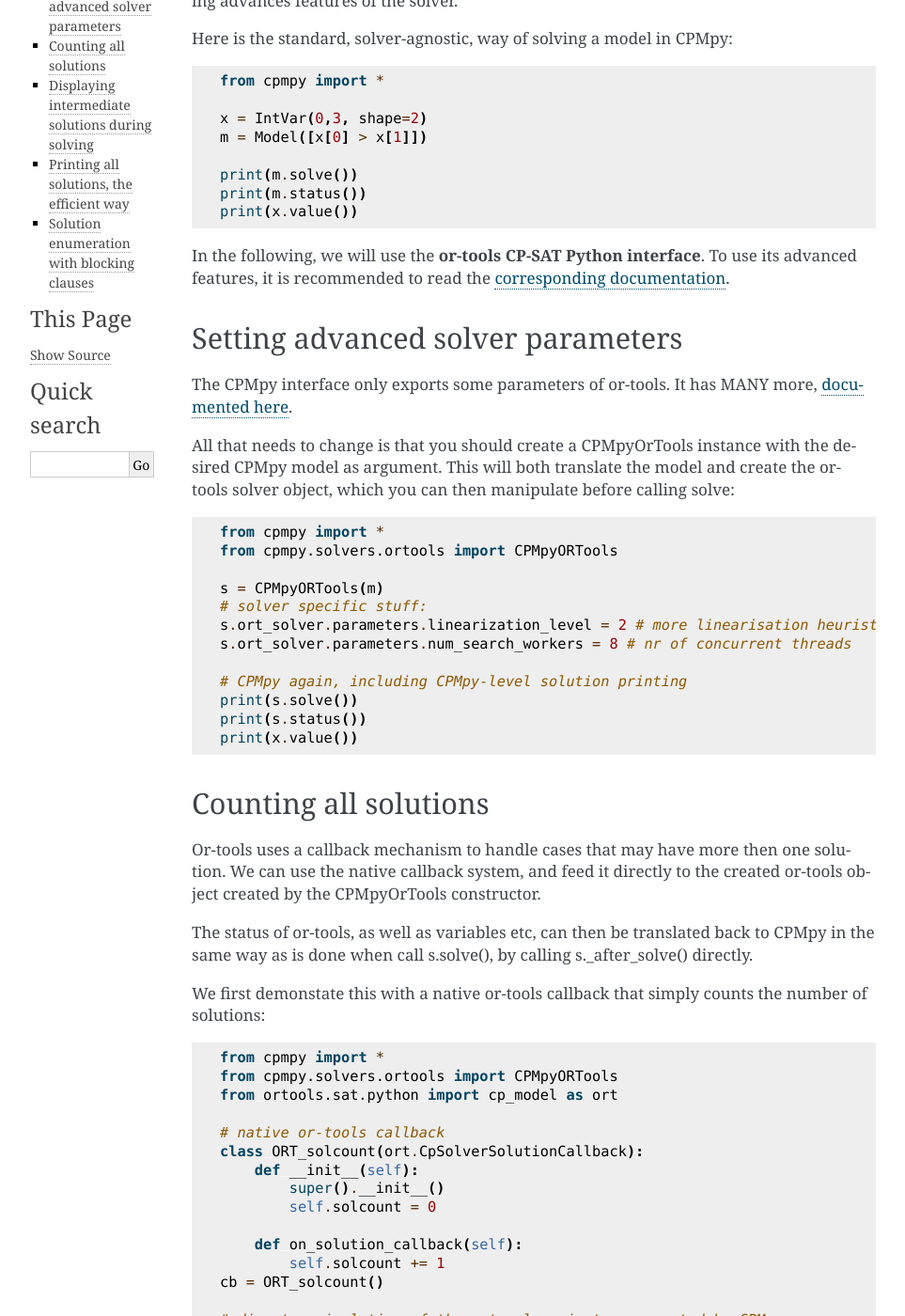
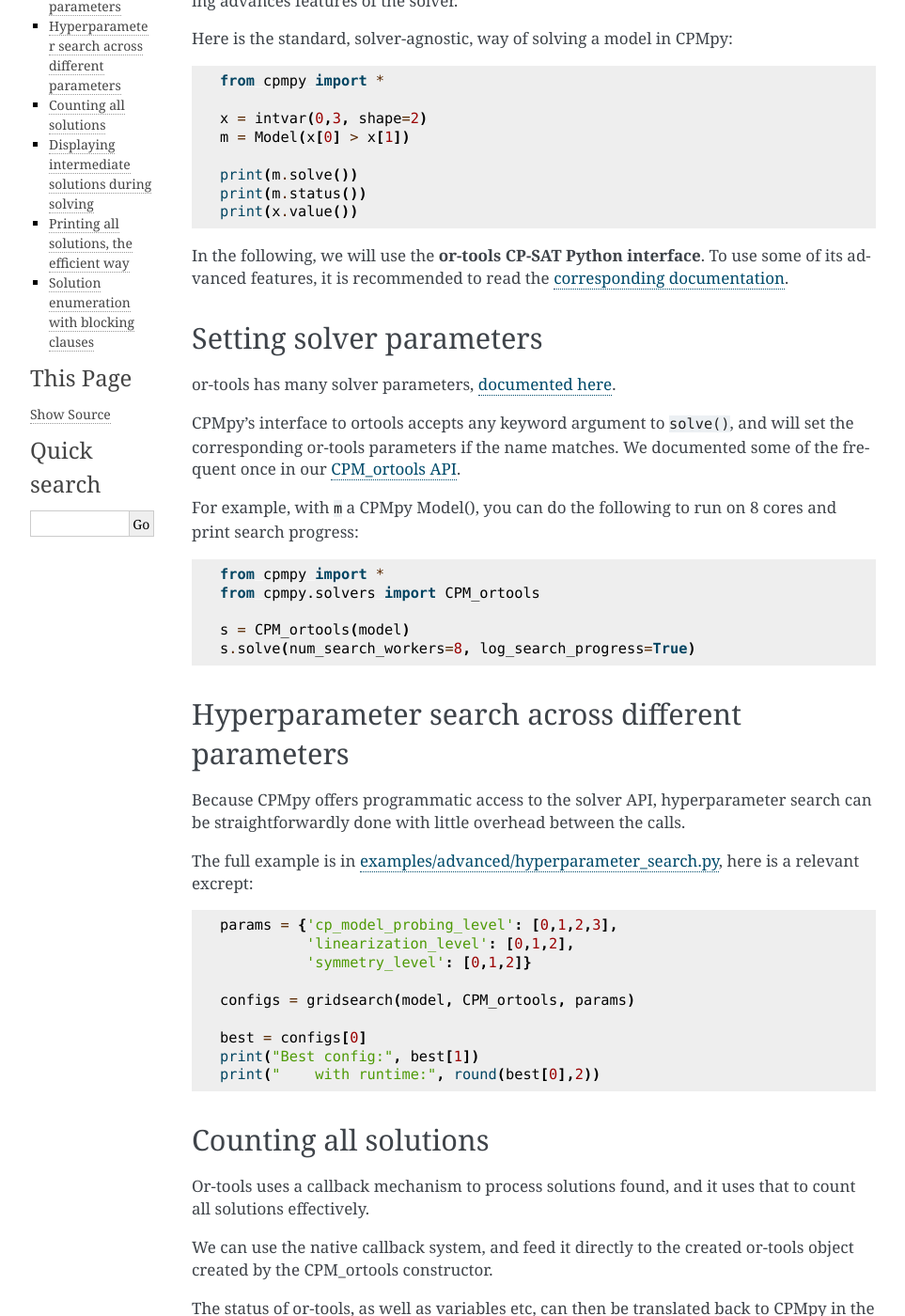
Before and after one commit to CPMpy/cpmpy, a Sphinx documentation site: the page built from docs/advanced_solver_features.md, in a window 1280 px wide and 1400 px high, scrolled down 218 px. Shown: the whole window at 94% size, without its empty margins (148-1111 px from the left). Built offline with Sphinx 7.4.7, drawn with Linux system fonts in a browser that asks for light colours; pages that are not in the unit, such as notebooks, are missing from menus; some of the changed text lies outside the part shown.

Commit message:
add hyperparameter search to docs

````diff
--- a/docs/advanced_solver_features.md
+++ b/docs/advanced_solver_features.md
@@ -7,38 +7,53 @@ Here is the standard, solver-agnostic, way of solving a model in CPMpy:
 ```python
 from cpmpy import *
 
-x = IntVar(0,3, shape=2)
-m = Model([x[0] > x[1]])
+x = intvar(0,3, shape=2)
+m = Model(x[0] > x[1])
 
 print(m.solve())
 print(m.status())
 print(x.value())
 ```
 
-In the following, we will use the __or-tools CP-SAT Python interface__. To use its advanced features, it is recommended to read the [corresponding documentation](https://developers.google.com/optimization/reference/python/sat/python/cp_model).
+In the following, we will use the __or-tools CP-SAT Python interface__. To use some of its advanced features, it is recommended to read the [corresponding documentation](https://developers.google.com/optimization/reference/python/sat/python/cp_model).
 
-## Setting advanced solver parameters
-The CPMpy interface only exports some parameters of or-tools. It has MANY more, [documented here](https://github.com/google/or-tools/blob/stable/ortools/sat/sat_parameters.proto]).
+## Setting solver parameters
+or-tools has many solver parameters, [documented here](https://github.com/google/or-tools/blob/stable/ortools/sat/sat_parameters.proto]).
 
-All that needs to change is that you should create a CPMpyOrTools instance with the desired CPMpy model as argument. This will both translate the model and create the or-tools solver object, which you can then manipulate before calling solve:
+CPMpy's interface to ortools accepts any keyword argument to `solve()`, and will set the corresponding or-tools parameters if the name matches. We documented some of the frequent once in our [CPM_ortools API](cpmpy/solvers/ortools.py).
+
+For example, with `m` a CPMpy Model(), you can do the following to run on 8 cores and print search progress:
 
 ```python
 from cpmpy import *
-from cpmpy.solvers.ortools import CPMpyORTools
+from cpmpy.solvers import CPM_ortools
 
-s = CPMpyORTools(m)
-# solver specific stuff:
-s.ort_solver.parameters.linearization_level = 2 # more linearisation heuristics
-s.ort_solver.parameters.num_search_workers = 8 # nr of concurrent threads
-
-# CPMpy again, including CPMpy-level solution printing
-print(s.solve())
-print(s.status())
-print(x.value())
+s = CPM_ortools(model)
+s.solve(num_search_workers=8, log_search_progress=True)
 ```
 
+## Hyperparameter search across different parameters
+Because CPMpy offers programmatic access to the solver API, hyperparameter search can be straightforwardly done with little overhead between the calls.
+
+The full example is in [examples/advanced/hyperparameter_search.py](examples/advanced/hyperparameter_search.py), here is a relevant excrept:
+
+```python
+    params = {'cp_model_probing_level': [0,1,2,3],
+              'linearization_level': [0,1,2],
+              'symmetry_level': [0,1,2]}
+
+    configs = gridsearch(model, CPM_ortools, params)
+
+    best = configs[0]
+    print("Best config:", best[1])
+    print("    with runtime:", round(best[0],2))
+```
+
+
 ## Counting all solutions
-Or-tools uses a callback mechanism to handle cases that may have more then one solution. We can use the native callback system, and feed it directly to the created or-tools object created by the CPMpyOrTools constructor.
+Or-tools uses a callback mechanism to process solutions found, and it uses that to count all solutions effectively.
+
+We can use the native callback system, and feed it directly to the created or-tools object created by the CPM_ortools constructor.
 
 The status of or-tools, as well as variables etc, can then be translated back to CPMpy in the same way as is done when call s.solve(), by calling s._after_solve() directly.
 
@@ -46,7 +61,7 @@ We first demonstate this with a native or-tools callback that simply counts the
 
 ```python
 from cpmpy import *
-from cpmpy.solvers.ortools import CPMpyORTools
+from cpmpy.solvers import CPM_ortools
 from ortools.sat.python import cp_model as ort
 
 # native or-tools callback
@@ -60,7 +75,7 @@ class ORT_solcount(ort.CpSolverSolutionCallback):
 cb = ORT_solcount()
 
 # direct manipulation of the ort_solver instance created by CPMpy:
-s = CPMpyORTools(m)
+s = CPM_ortools(m)
 ort_status = s.ort_solver.SearchForAllSolutions(s.ort_model, cb)
 print(s._after_solve(ort_status)) # post-process after solve() call...
 print(s.status())
@@ -75,7 +90,7 @@ It uses the exact same solution callback as in the previous example where we pri
 
 ```python
 from cpmpy import *
-from cpmpy.solvers.ortools import CPMpyORTools
+from cpmpy.solvers import CPM_ortools
 from ortools.sat.python import cp_model as ort
 
 # native or-tools callback, with CPMpy variables and printing
@@ -95,8 +110,8 @@ class ORT_myprint(ort.CpSolverSolutionCallback):
         print("x:",self.x.value())
 cb = ORT_myprint(s.varmap, x)
 
-m_opt = Model([x[0] > x[1]], maximize=sum(x))
-s = CPMpyORTools(m_opt)
+m_opt = Model(x[0] > x[1], maximize=sum(x))
+s = CPM_ortools(m_opt)
 ort_status = s.ort_solver.SolveWithSolutionCallback(s.ort_model, cb)
 print(s._after_solve(ort_status)) # post-process after solve() call...
 print(s.status())
@@ -111,7 +126,7 @@ from ortools.sat.python import cp_model as ort
 
 ```python
 from cpmpy import *
-from cpmpy.solvers.ortools import CPMpyORTools
+from cpmpy.solvers import CPM_ortools
 from ortools.sat.python import cp_model as ort
 
 # native or-tools callback, with CPMpy variables and printing
@@ -131,7 +146,7 @@ class ORT_myprint(ort.CpSolverSolutionCallback):
         print("x:",self.x.value())
 cb = ORT_myprint(s.varmap, x)
 
-s = CPMpyORTools(m)
+s = CPM_ortools(m)
 ort_status = s.ort_solver.SearchForAllSolutions(s.ort_model, cb)
 print(s._after_solve(ort_status)) # post-process after solve() call...
 print(s.status())
@@ -146,11 +161,11 @@ However, in case you have custom blocking clauses, or don't care too much by som
 
 ```python
 from cpmpy import *
-from cpmpy.solvers.ortools import CPMpyORTools
+from cpmpy.solvers import CPM_ortools
 
-x = IntVar(0,3, shape=2)
-m = Model([x[0] > x[1]])
-s = CPMpyORTools(m)
+x = intvar(0,3, shape=2)
+m = Model(x[0] > x[1])
+s = CPM_ortools(m)
 solcount = 0
 while(s.solve()):
     solcount += 1
````
Also changed, not shown: 1 other file.
